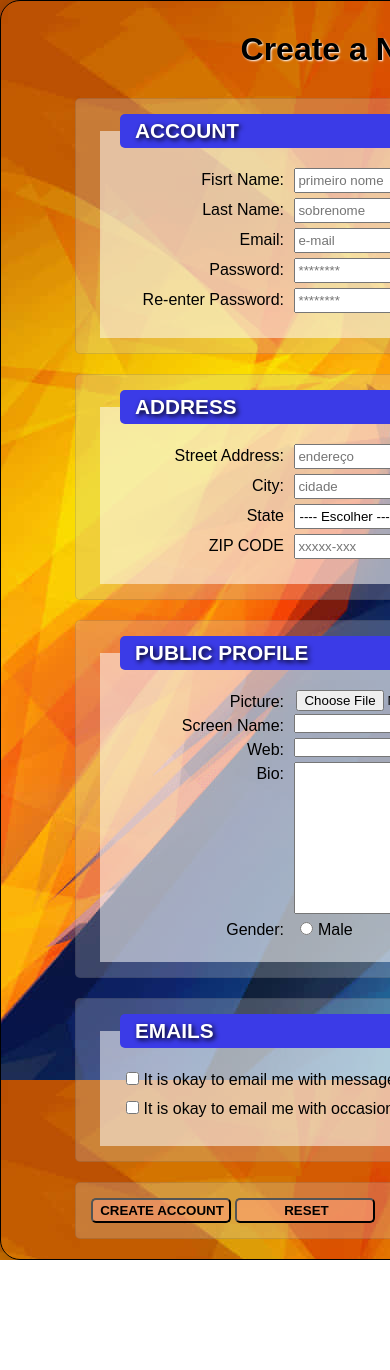
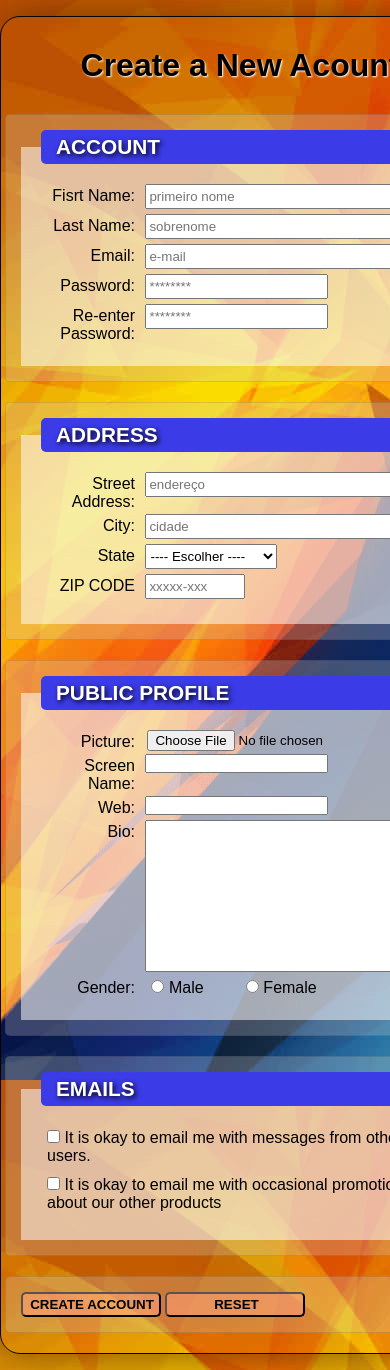
Before and after one commit to robertoalvs/new-revis-o-html-css3, a PHP site: page /Projeto-paralelo-formulario/index.html in a window 390 px wide; the page is wider, and only the part inside the window is pictured. Before the commit the page ends 1260 px from the top of that part, so only its background shows below. Run offline with PHP 8.4, Linux system fonts and the light colour scheme.

Commit message:
atualizar form media query

```diff
--- a/modulo4/Projeto-paralelo-formulario/css/mediaquary.css
+++ b/modulo4/Projeto-paralelo-formulario/css/mediaquary.css
@@ -1 +1,36 @@
 @charset "UTF-8";
+
+
+
+main {
+
+    width: 480px;
+    margin-top: 16px;
+    margin-bottom: 16px;
+}
+
+
+div {
+
+    width: 470px;
+}
+
+fieldset {
+
+    width: 440px;
+}
+
+legend {
+
+    width: 100%;
+}
+
+label {
+
+    width: 100px;
+}
+
+.check-box {
+
+    width: 400px;
+}
--- a/modulo4/Projeto-paralelo-formulario/css/style.css
+++ b/modulo4/Projeto-paralelo-formulario/css/style.css
@@ -21,6 +21,8 @@ main {
     margin: auto;
     box-shadow: 2px 2px 40px rgba(0, 0, 0, 0.425);
     border-radius: 20px;
+    margin-top: 16px;
+    margin-bottom: 16px;
 }
 
 h1 {
--- a/modulo4/Projeto-paralelo-formulario/index.html
+++ b/modulo4/Projeto-paralelo-formulario/index.html
@@ -5,8 +5,8 @@
     <meta http-equiv="X-UA-Compatible" content="IE=edge">
     <meta name="viewport" content="width=device-width, initial-scale=1.0">
     <title>Projeto paralelo Formulário Livro</title>
-    <link rel="stylesheet" href="css/style.css">
-    <link rel="stylesheet" href="css/mediaquary.css">
+    <link rel="stylesheet" href="css/style.css" >
+    <link rel="stylesheet" href="css/mediaquary.css" media="screen and (max-width: 500px) and (orientation: portrait)">
 </head>
 <body>
 
```
